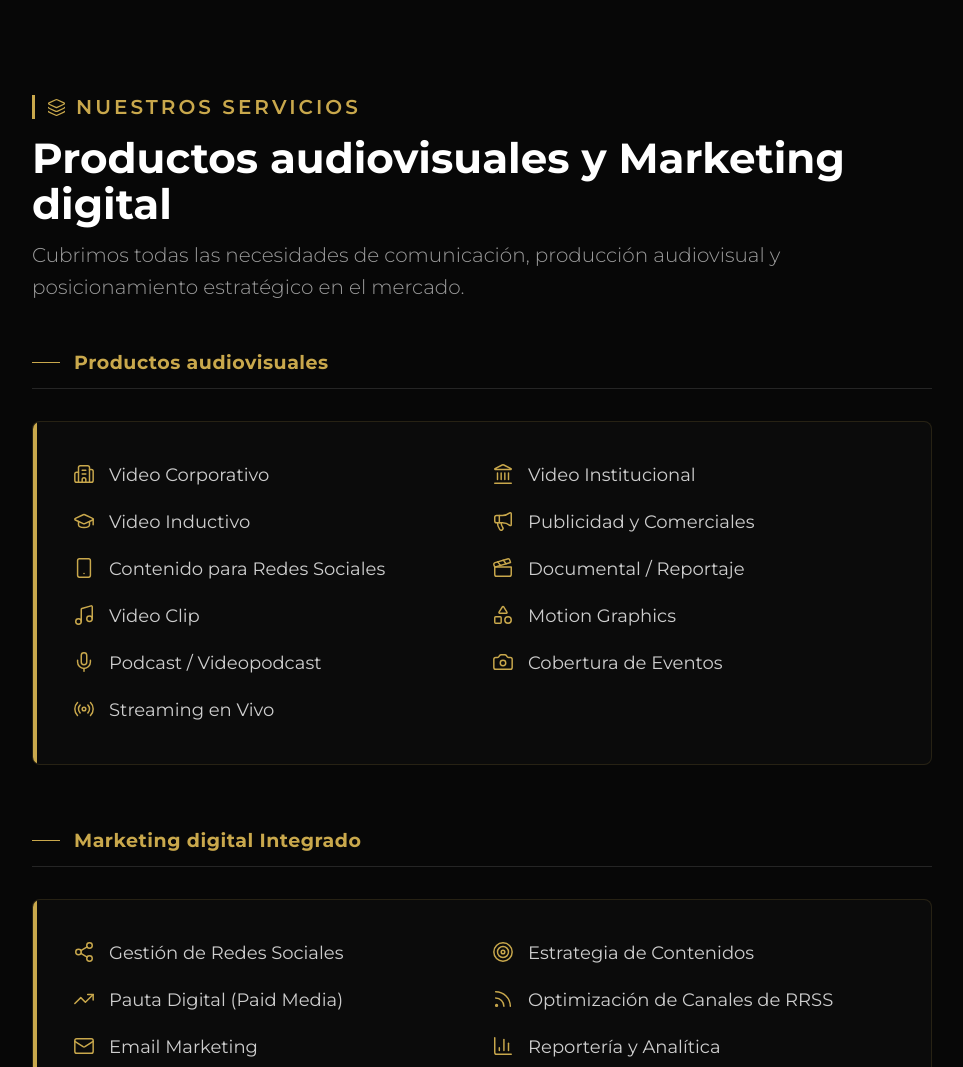
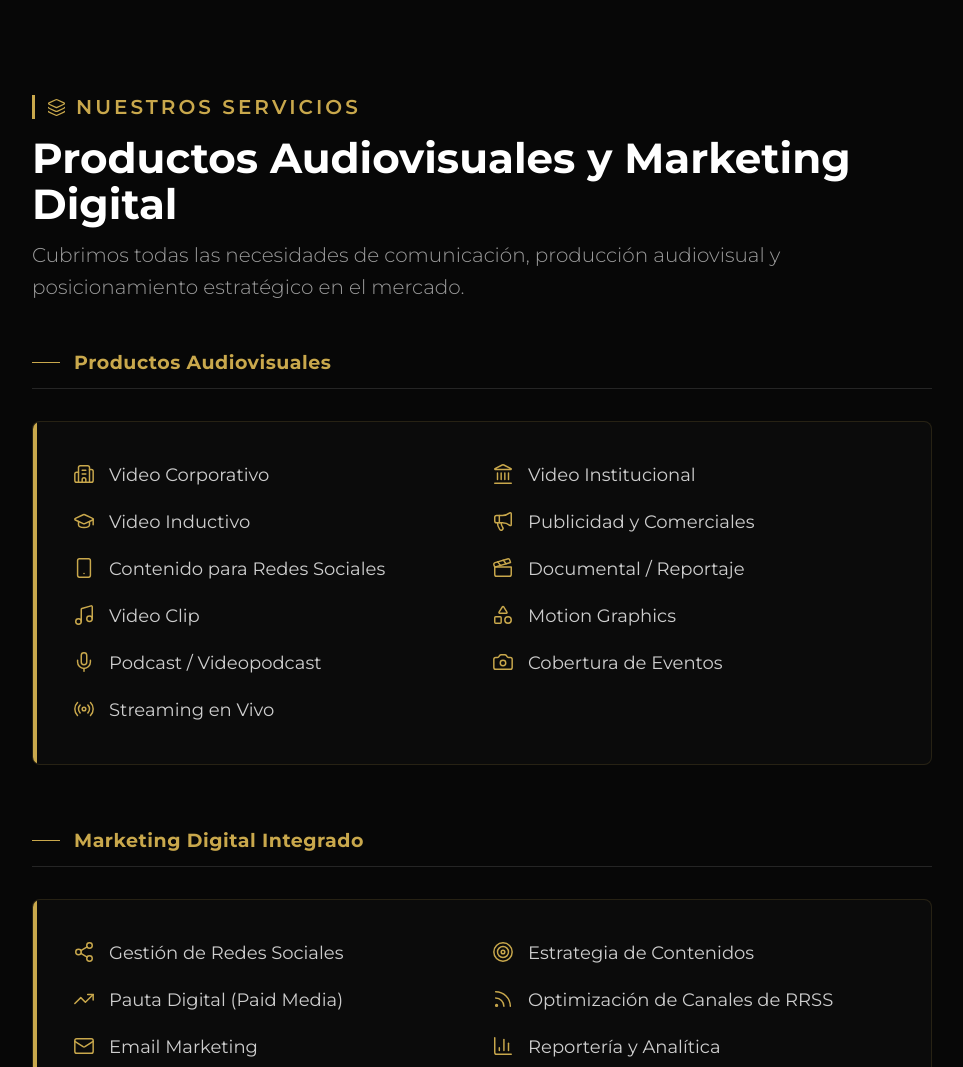
Before and after one commit to wladormeno/lunacreativa, a plain HTML site: page index.html in a window 1280 px wide. Shown: the part 4020-5087 px from the top of the page, without its empty margins (158-1121 px from the left). Drawn offline with nearby package versions, Linux system fonts and the light colour scheme.

Commit message:
Update index.html

```diff
--- a/index.html
+++ b/index.html
@@ -571,11 +571,11 @@ main { padding-top: 90px; }
   <section class="section" id="servicios">
     <div class="inn">
       <div class="nlbl"><i data-lucide="layers"></i>Nuestros Servicios</div>
-      <div class="nh1">Productos audiovisuales y Marketing digital</div>
+      <div class="nh1">Productos Audiovisuales y Marketing Digital</div>
       <p class="ntag">Cubrimos todas las necesidades de comunicación, producción audiovisual y posicionamiento estratégico en el mercado.</p>
 
       <div class="pricing-group">
-        <div class="pricing-title">Productos audiovisuales</div>
+        <div class="pricing-title">Productos Audiovisuales</div>
         <div class="services-card">
           <ul class="srv-list">
             <li><i data-lucide="building-2"></i><span>Video Corporativo</span></li>
@@ -594,7 +594,7 @@ main { padding-top: 90px; }
       </div>
 
       <div class="pricing-group">
-        <div class="pricing-title">Marketing digital Integrado</div>
+        <div class="pricing-title">Marketing Digital Integrado</div>
         <div class="services-card">
           <ul class="srv-list">
             <li><i data-lucide="share-2"></i><span>Gestión de Redes Sociales</span></li>
@@ -856,7 +856,7 @@ function submitContact(e) {
 
 /* ── MÉTODO LUNA (5 PASOS) ── */
 const PASO_DETAILS = [
-  "<strong>01. Descubrimos tus valores (Branding y Posicionamiento):</strong> Dejamos de lado lo genérico. Mediante auditorías de identidad, extraemos la esencia y el propósito real de tu negocio —ya sea la herencia centenaria de una viña o el confort de una infraestructura hotelera— para consolidar un posicionamiento sólido y coherente",
+  "<strong>01. Descubrimos tus valores (Branding y Posicionamiento):</strong> Dejamos de lado lo genérico. Mediante auditorías de identidad, extraemos la esencia y el propósito real de tu negocio, para consolidar un posicionamiento sólido y coherente",
   "<strong>02. Identificamos tu mercado idóneo (Segmentación Estratégica):</strong> Analizamos el mercado local y nacional para encontrar el nicho exacto que conecta, valora y está dispuesto a pagar por tu oferta, definiendo perfiles de cliente ideal y canales prioritarios de abordaje.",
   "<strong>03. Elaboramos el contenido perfecto (Narrativa Audiovisual Estratégica):</strong> Traducimos tus valores en piezas narrativas de alta gama. Diseñamos y producimos videos dinámicos, optimizados para conversión que hacen sentir la experiencia puertas adentro.",
   "<strong>04. Implementamos la estrategia (Estrategia Comercial Digital):</strong> Desplegamos campañas publicitarias de alta precisión (Meta Ads, Google Ads, LinkedIn) configuradas para romper la estacionalidad, automatizar la captura de prospectos y generar reservas directas.",
```
